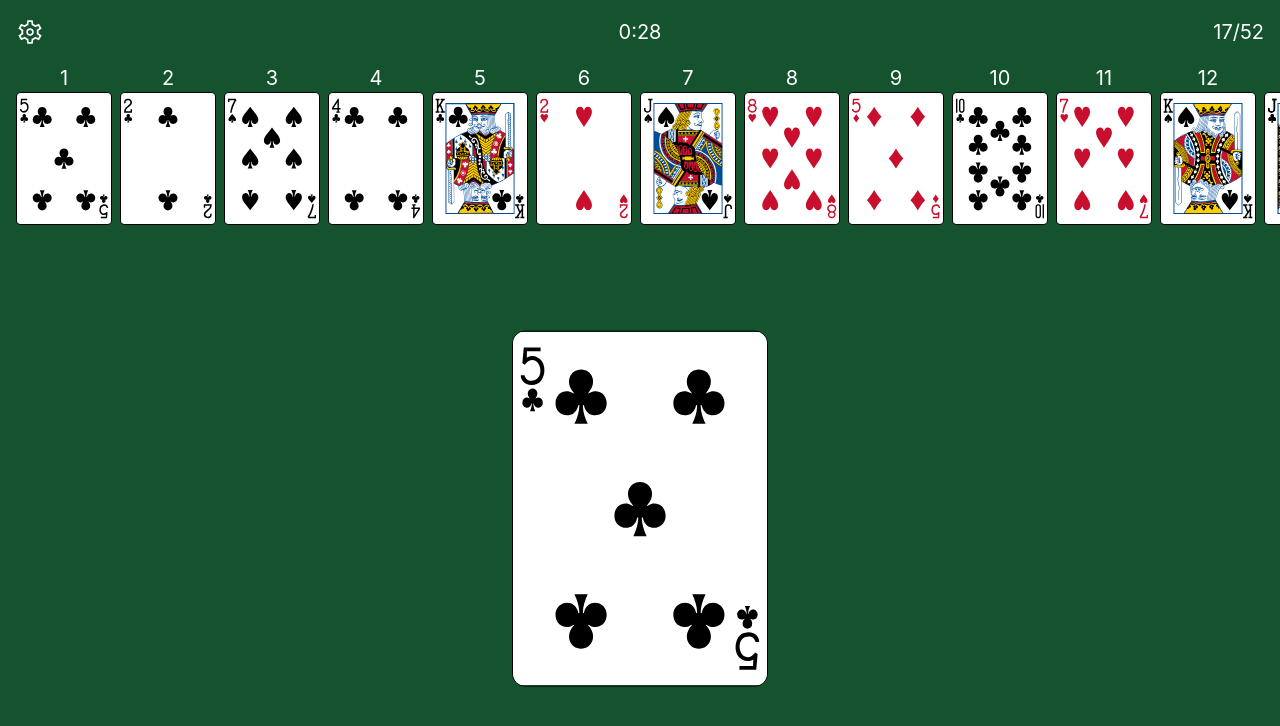
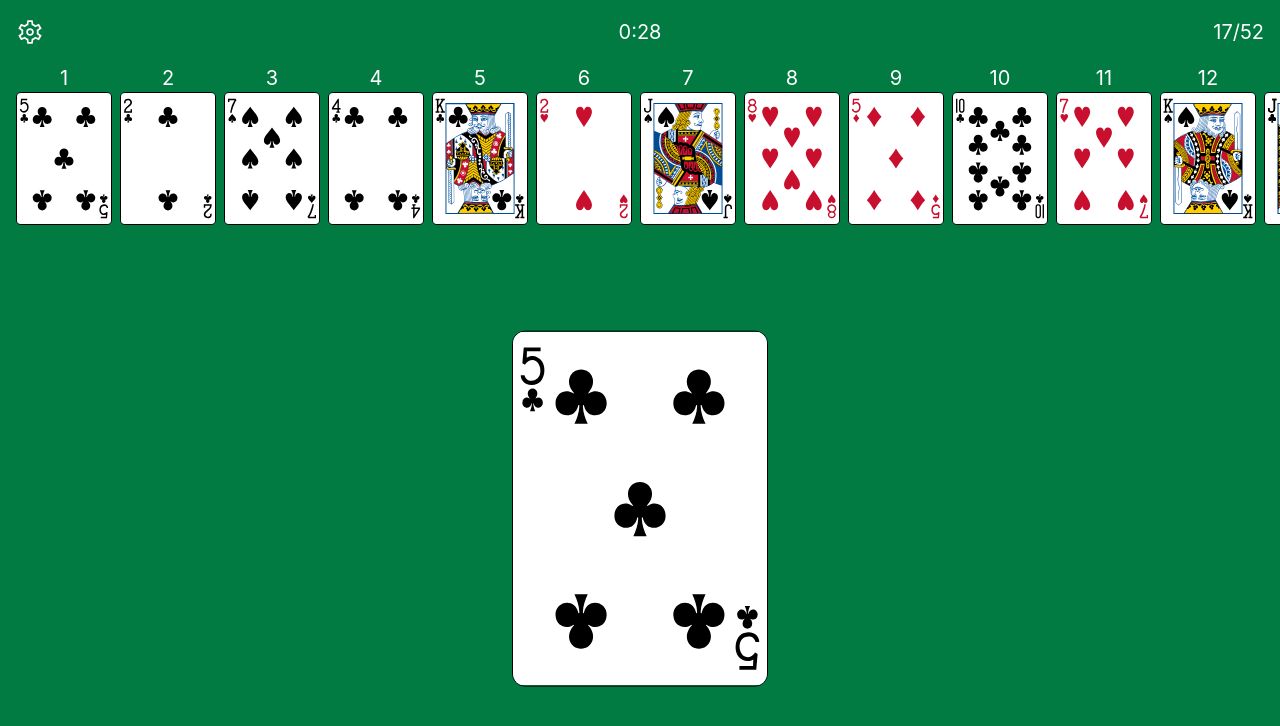
Before and after one commit to anagomeshi/speed_cards, a plain HTML site: page index.html in a window 1280 px wide. Drawn offline with Linux system fonts and the light colour scheme.

Commit message:
Update style.css

```diff
--- a/style.css
+++ b/style.css
@@ -3,7 +3,7 @@ html,body {
     width: 100%;
     margin: 0;
     padding: 0;
-    background-color: #15532e;
+    background-color: #027b42;
     font-family: -apple-system,BlinkMacSystemFont,avenir next,avenir,helvetica neue,helvetica,ubuntu,roboto,noto,segoe ui,arial,sans-serif;
     overflow: hidden;
     user-select: none;
```
